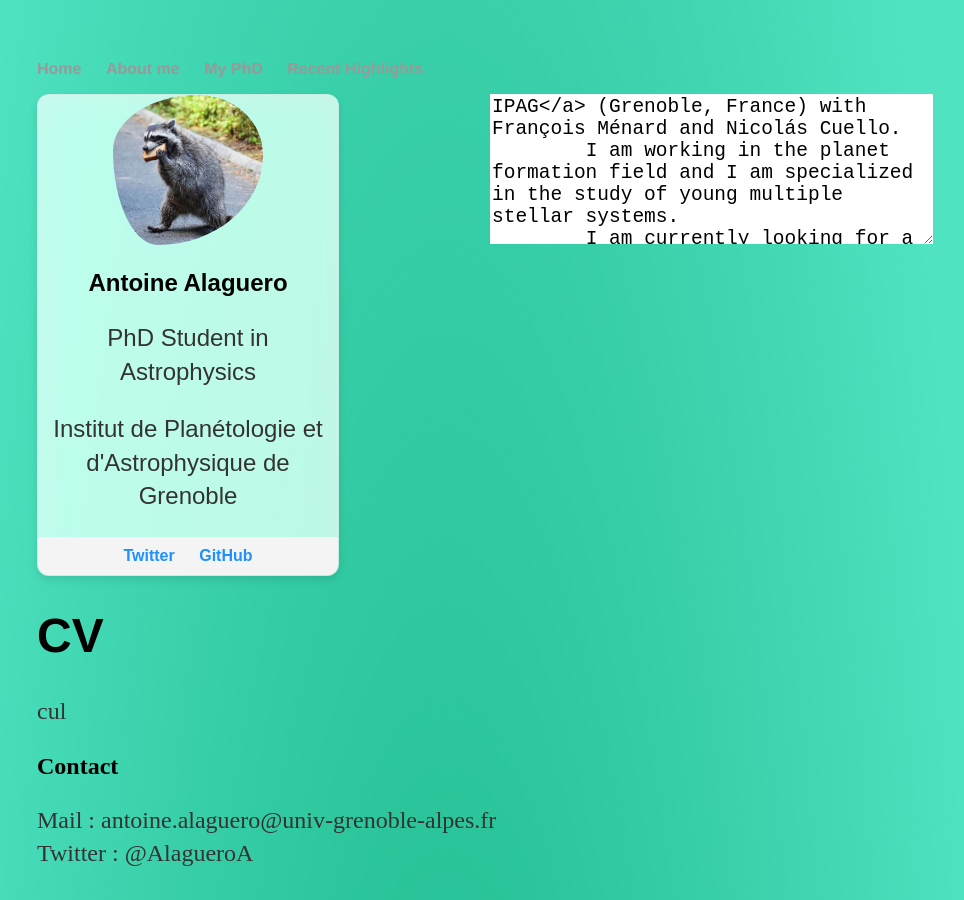
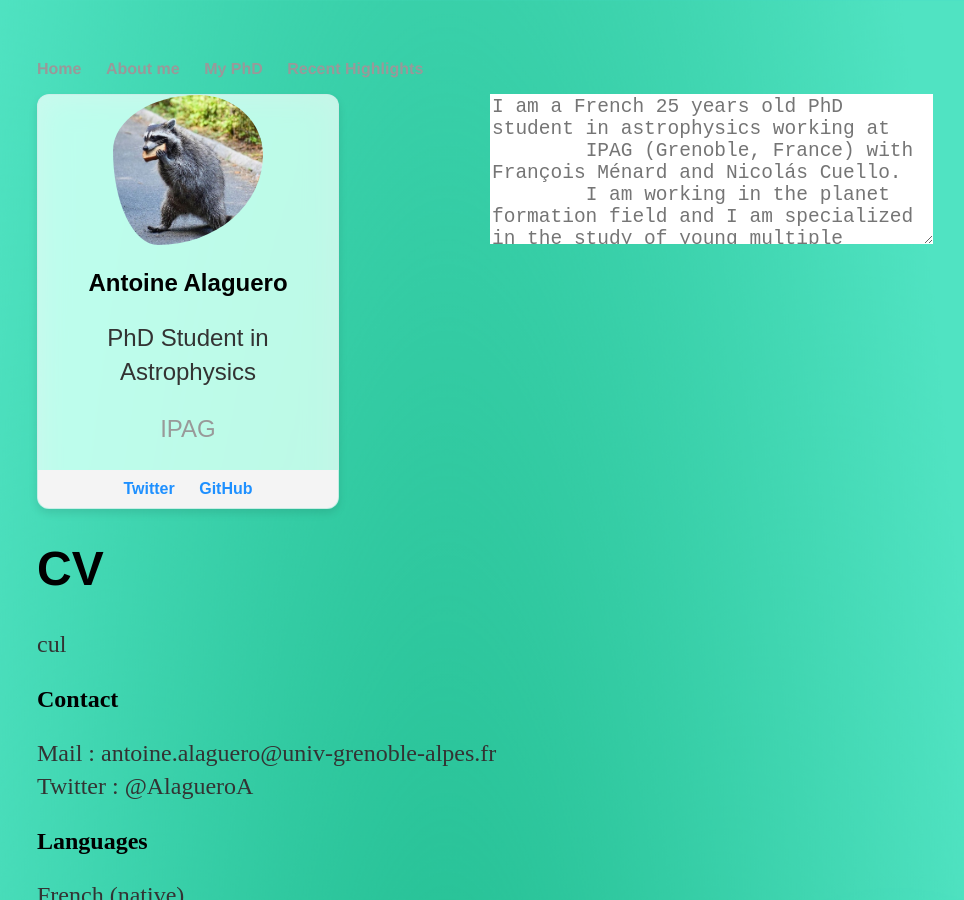
Before and after one commit to AlagueroA/AlagueroA.github.io, a Jekyll site: the page built from about/index.html, in a window 1280 px wide and 900 px high. Shown: the whole window, without its empty margins (155-1119 px from the left). Built offline with Jekyll 4.4.1, drawn with Linux system fonts in a browser that asks for light colours.

Commit message:
profilecard

```diff
--- a/_includes/profilecard.html
+++ b/_includes/profilecard.html
@@ -4,7 +4,7 @@
     </div>
     <h2 align="center">Antoine Alaguero</h2>
     <p align="center">PhD Student in Astrophysics</p>
-    <p align="center">Institut de Planétologie et d'Astrophysique de Grenoble</p>
+    <p align="center"><a href="https://ipag.osug.fr">IPAG</a></p>
     <div class="profile-card-footer">
         <a href="https://twitter.com/alagueroa" target="_blank">Twitter</a>
         <a href="https://github.com/alagueroa" target="_blank">GitHub</a>
--- a/about/index.html
+++ b/about/index.html
@@ -15,7 +15,7 @@ title: About
     <div class="textbox">
         {% include profilecard.html %}
         <textarea type="text" name="lastname" placeholder="I am a French 25 years old PhD student in astrophysics working at
-        <a href="https://ipag.osug.fr">IPAG</a> (Grenoble, France) with François Ménard and Nicolás Cuello.
+        IPAG (Grenoble, France) with François Ménard and Nicolás Cuello.
         I am working in the planet formation field and I am specialized in the study of young multiple stellar systems.
         I am currently looking for a postdoctoral position."></textarea>
     </div>
```
